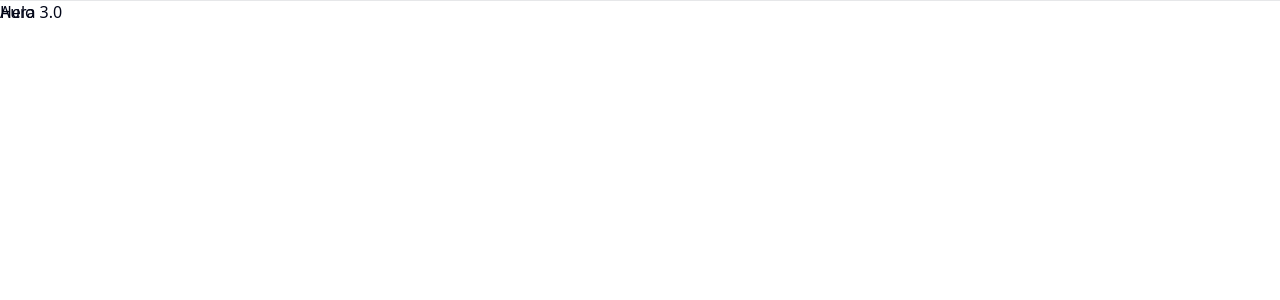
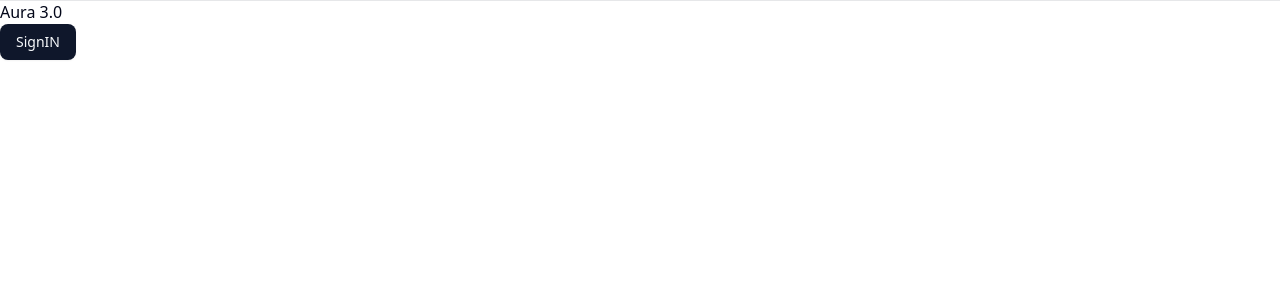
Before and after one commit to M0hitThapa/seren-ai, a Next.js app: page / in a window 1280 px wide. Shown: the top 300 px of the page. Built offline with nearby package versions, Linux system fonts and the light colour scheme.

Commit message:
add signin button

```diff
--- a/app/page.tsx
+++ b/app/page.tsx
@@ -2,7 +2,7 @@
 export default function Home() {
   return (
    <div>
-    Helo
+
    </div>
   );
 }
--- /dev/null
+++ b/components/auth/sign-in-button.tsx
@@ -0,0 +1,16 @@
+'use client'
+import React from 'react'
+import { Button } from '../ui/button'
+import Link from 'next/link'
+interface SignInButtonProps {
+    className?: string
+}
+
+export function SignIn({className}: SignInButtonProps) {
+  return (
+    <Button asChild className={className}>
+        <Link href="/login">SignIN</Link>
+
+    </Button>
+  )
+}
--- a/components/header.tsx
+++ b/components/header.tsx
@@ -1,5 +1,6 @@
 import Link from 'next/link'
 import React from 'react'
+import { SignIn } from './auth/sign-in-button'
 
 function Header() {
   return (
@@ -11,6 +12,7 @@ function Header() {
                 <Link href="/" className='flex items-center gap-2'>
                 <span>Aura 3.0</span>
                 </Link>
+                <SignIn />
             </div>
         </header>
 
--- /dev/null
+++ b/components/ui/button.tsx
@@ -0,0 +1,59 @@
+import * as React from "react"
+import { Slot } from "@radix-ui/react-slot"
+import { cva, type VariantProps } from "class-variance-authority"
+
+import { cn } from "@/lib/utils"
+
+const buttonVariants = cva(
+  "inline-flex items-center justify-center gap-2 whitespace-nowrap rounded-md text-sm font-medium transition-all disabled:pointer-events-none disabled:opacity-50 [&_svg]:pointer-events-none [&_svg:not([class*='size-'])]:size-4 shrink-0 [&_svg]:shrink-0 outline-none focus-visible:border-ring focus-visible:ring-ring/50 focus-visible:ring-[3px] aria-invalid:ring-destructive/20 dark:aria-invalid:ring-destructive/40 aria-invalid:border-destructive",
+  {
+    variants: {
+      variant: {
+        default:
+          "bg-primary text-primary-foreground shadow-xs hover:bg-primary/90",
+        destructive:
+          "bg-destructive text-white shadow-xs hover:bg-destructive/90 focus-visible:ring-destructive/20 dark:focus-visible:ring-destructive/40 dark:bg-destructive/60",
+        outline:
+          "border bg-background shadow-xs hover:bg-accent hover:text-accent-foreground dark:bg-input/30 dark:border-input dark:hover:bg-input/50",
+        secondary:
+          "bg-secondary text-secondary-foreground shadow-xs hover:bg-secondary/80",
+        ghost:
+          "hover:bg-accent hover:text-accent-foreground dark:hover:bg-accent/50",
+        link: "text-primary underline-offset-4 hover:underline",
+      },
+      size: {
+        default: "h-9 px-4 py-2 has-[>svg]:px-3",
+        sm: "h-8 rounded-md gap-1.5 px-3 has-[>svg]:px-2.5",
+        lg: "h-10 rounded-md px-6 has-[>svg]:px-4",
+        icon: "size-9",
+      },
+    },
+    defaultVariants: {
+      variant: "default",
+      size: "default",
+    },
+  }
+)
+
+function Button({
+  className,
+  variant,
+  size,
+  asChild = false,
+  ...props
+}: React.ComponentProps<"button"> &
+  VariantProps<typeof buttonVariants> & {
+    asChild?: boolean
+  }) {
+  const Comp = asChild ? Slot : "button"
+
+  return (
+    <Comp
+      data-slot="button"
+      className={cn(buttonVariants({ variant, size, className }))}
+      {...props}
+    />
+  )
+}
+
+export { Button, buttonVariants }
--- a/package.json
+++ b/package.json
@@ -9,6 +9,7 @@
     "lint": "next lint"
   },
   "dependencies": {
+    "@radix-ui/react-slot": "^1.2.3",
     "class-variance-authority": "^0.7.1",
     "clsx": "^2.1.1",
     "lucide-react": "^0.525.0",
```
Also changed, not shown: 1 other file (tests, documents, lock files or other folders).
